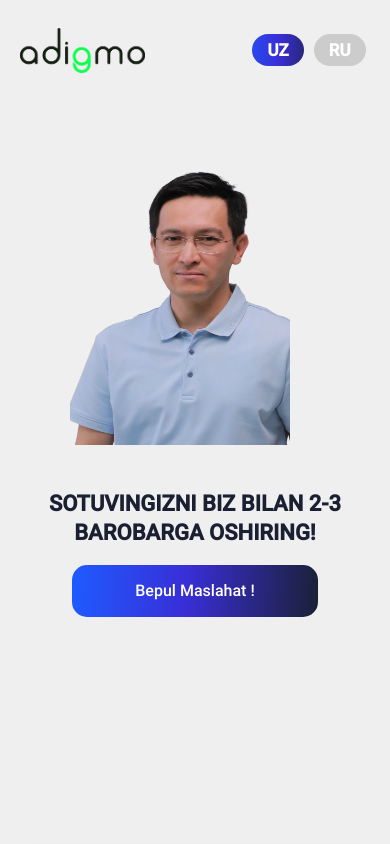
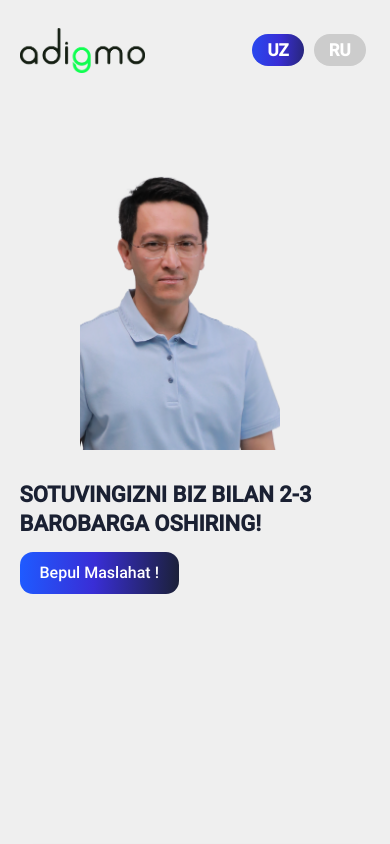
Before and after one commit to Mirzayevsky/Adigmo-landingPage, a React (Create React App) app: page / in a window 390 px wide. Shown: the top 844 px of the page. Built offline with nearby package versions, Linux system fonts and the light colour scheme; what redux-promise-middleware would draw is missing.

Commit message:
header styled edited

```diff
--- a/src/components/Header/header.jsx
+++ b/src/components/Header/header.jsx
@@ -15,6 +15,8 @@ import {
   Title,
 } from "./header.style";
 import ceoImg from '../../source/assets/images/Mask group.png'
+import ceoImg2 from '../../source/assets/images/mainone.png'
+
 import { useDispatch } from "react-redux";
 import { useSelector } from "react-redux";
 import langs from "../../constants/lang"
@@ -22,6 +24,7 @@ import Text from "../../language/langManager";
 import {switchLang, switchToRussian, switchToUzbek} from "../../redux/modules/lang/langAction";
 import PopUp from "../popUp";
 import LogoMain  from "../../source/logo/1.1 adigmo logo.png"
+
 
 const Header = () => {
     const dispatch = useDispatch();
@@ -91,7 +94,9 @@ const Header = () => {
           </HeaderButton>
          </RightWrapper>
           <LeftImgWrapper>
-           <img alt="ceoimg" src={ceoImg}/>
+           {
+            window.innerWidth < 600 ? <img alt="ceoimg" src={ceoImg2}/> : <img alt="ceoimg" src={ceoImg}/>
+           }
           </LeftImgWrapper>
         </MainWrapper>
       </Container>
--- a/src/components/Header/header.style.js
+++ b/src/components/Header/header.style.js
@@ -70,11 +70,8 @@ export const Title = styled.div`
     width: 100%;
     margin:  auto;
     padding: 10px 0;
-    padding-top: 40px;
-    text-align: center;
-    br{
-      display: none;
-    }
+    padding-top: 30px;
+
   }
 `;
 export const HearderInner = styled.div`
@@ -119,10 +116,10 @@ export const HeaderButton = styled.div`
   );
   @media screen and (max-width: 600px) {
     height: fit-content;
-    width: 70%;
-    margin: 8px auto;
-    padding: 5px 0;
-    border-radius: 15px;
+    width: fit-content;
+    margin: 4px 0;
+    padding: 0px 0;
+    border-radius: 13px;
   }
 
 `;
@@ -209,12 +206,14 @@ export const LeftImgWrapper = styled.div`
 
   @media screen and (max-width: 600px) {
     //display:none;
+    height: 280px;
+width: fit-content;
     margin: 0 auto;
     padding-right: 30px;
     margin-top: 0px;
     img{
-      height: 280px;
-      width: 220px;
+      height: 100%;
+      width: fit-content;
     }
   }
 `
@@ -228,6 +227,6 @@ padding-top: 50px;
     flex-direction: column-reverse;
     width: 100%;
     margin: 0;
-    margin-top: 25px;
+    margin-top: 30px;
   }
 `
```
Also changed, not shown: src/source/assets/images/mainone.png (added), 1 other file (tests, documents, lock files or other folders).
